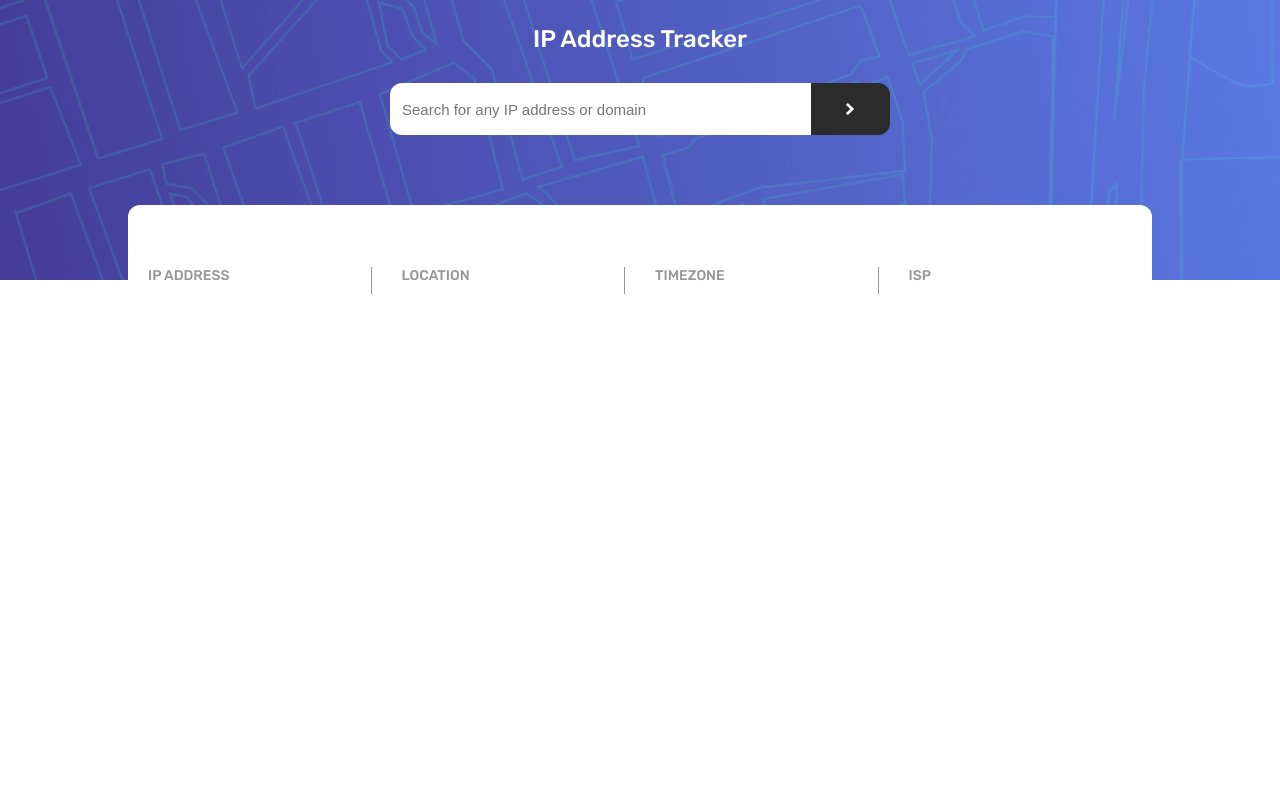
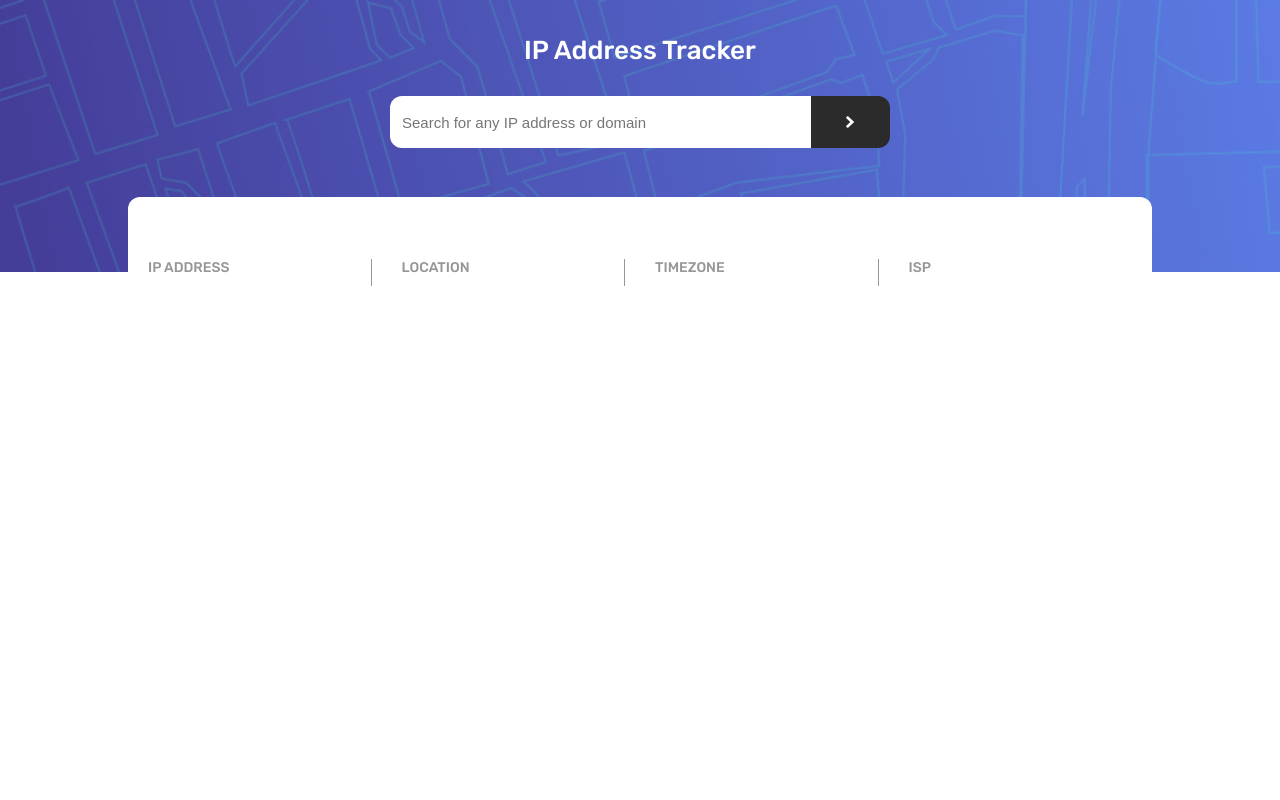
Before and after one commit to dodoburner/IP-Adress-Tracker, a website built with webpack: page src/index.html in a window 1280 px wide. Shown: the top 800 px of the page. Built offline with nearby package versions, Linux system fonts and the light colour scheme; no server answers.

Commit message:
fix resizing issues

```diff
--- a/src/index.js
+++ b/src/index.js
@@ -9,7 +9,7 @@ const input = document.querySelector('input');
 patterImg.src = Pattern
 let regex1 = "(([0-9]|[1-9][0-9]|1[0-9][0-9]|2[0-4][0-9]|25[0-5])\\.){3}([0-9]|[1-9][0-9]|1[0-9][0-9]|2[0-4][0-9]|25[0-5])|(([0-9a-fA-F]{1,4}:){7,7}[0-9a-fA-F]{1,4}|([0-9a-fA-F]{1,4}:){1,7}:|([0-9a-fA-F]{1,4}:){1,6}:[0-9a-fA-F]{1,4}|([0-9a-fA-F]{1,4}:){1,5}(:[0-9a-fA-F]{1,4}){1,2}|([0-9a-fA-F]{1,4}:){1,4}(:[0-9a-fA-F]{1,4}){1,3}|([0-9a-fA-F]{1,4}:){1,3}(:[0-9a-fA-F]{1,4}){1,4}|([0-9a-fA-F]{1,4}:){1,2}(:[0-9a-fA-F]{1,4}){1,5}|[0-9a-fA-F]{1,4}:((:[0-9a-fA-F]{1,4}){1,6})|:((:[0-9a-fA-F]{1,4}){1,7}|:)|fe80:(:[0-9a-fA-F]{0,4}){0,4}%[0-9a-zA-Z]{1,}|::(ffff(:0{1,4}){0,1}:){0,1}((25[0-5]|(2[0-4]|1{0,1}[0-9]){0,1}[0-9])\.){3,3}(25[0-5]|(2[0-4]|1{0,1}[0-9]){0,1}[0-9])|([0-9a-fA-F]{1,4}:){1,4}:((25[0-5]|(2[0-4]|1{0,1}[0-9]){0,1}[0-9])\.){3,3}(25[0-5]|(2[0-4]|1{0,1}[0-9]){0,1}[0-9]))"
 
-locate()
+// locate()
 
 input.pattern = regex1
 form.addEventListener('submit', (e) => {
--- a/src/style.css
+++ b/src/style.css
@@ -31,7 +31,8 @@ body {
 .top-section {
   background-image: url(/src/images/pattern-bg.png);
   background-size: cover;
-  height: 50vh;
+  height: 40vh;
+  min-height: 275px;
   display: flex;
   flex-direction: column;
   align-items: center;
@@ -128,10 +129,20 @@ form {
   font-size: 20px;
 }
 
+@media only screen and (min-width: 376px) {
+ .top-section {
+  height: 38vh;
+ }
+}
+
 @media only screen and (min-width: 550px) {
+  h1 {
+    font-size: 26px;
+    margin-top: 10px;
+  }
   .top-section {
-    height: 35vh;
-    min-height: 200px;
+    height: 34vh;
+    min-height: 250px;
   }
   form {
     max-width: 500px;
```
